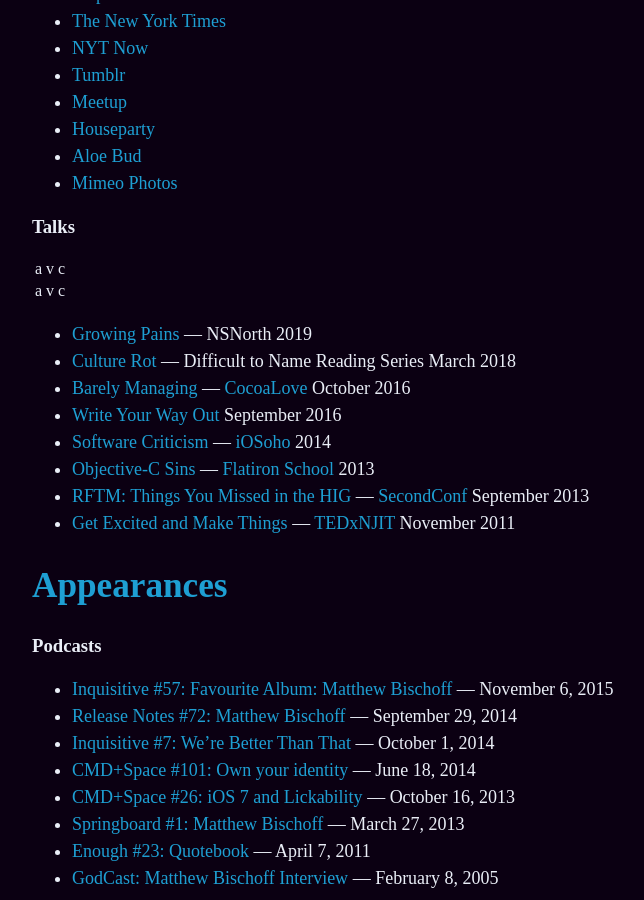
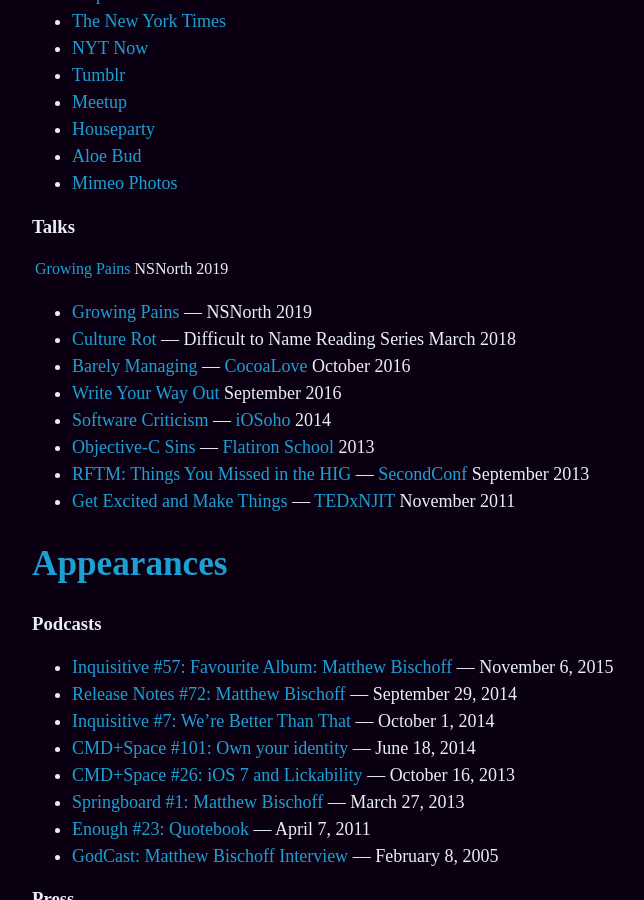
Before and after one commit to mbbischoff/website, a Jekyll site: the page built from about.md, in a window 1280 px wide and 900 px high, scrolled down 2022 px. Shown: the whole window, without its empty margins (258-902 px from the left). Built offline with Jekyll 4.4.1, drawn with Linux system fonts in a browser that asks for light colours; some web fonts are replaced.

Commit message:
Updated About

```diff
--- a/about.md
+++ b/about.md
@@ -37,8 +37,7 @@
 
 ### Talks
 
-|a|v|c|
-|a|v|c|
+|[Growing Pains](https://matthewbischoff.com/nsnorth/)| NSNorth 2019 |
 
 * [Growing Pains](https://matthewbischoff.com/nsnorth/) — NSNorth 2019
 * [Culture Rot](https://matthewbischoff.com/culture-rot/) — Difficult to Name Reading Series March 2018
```
